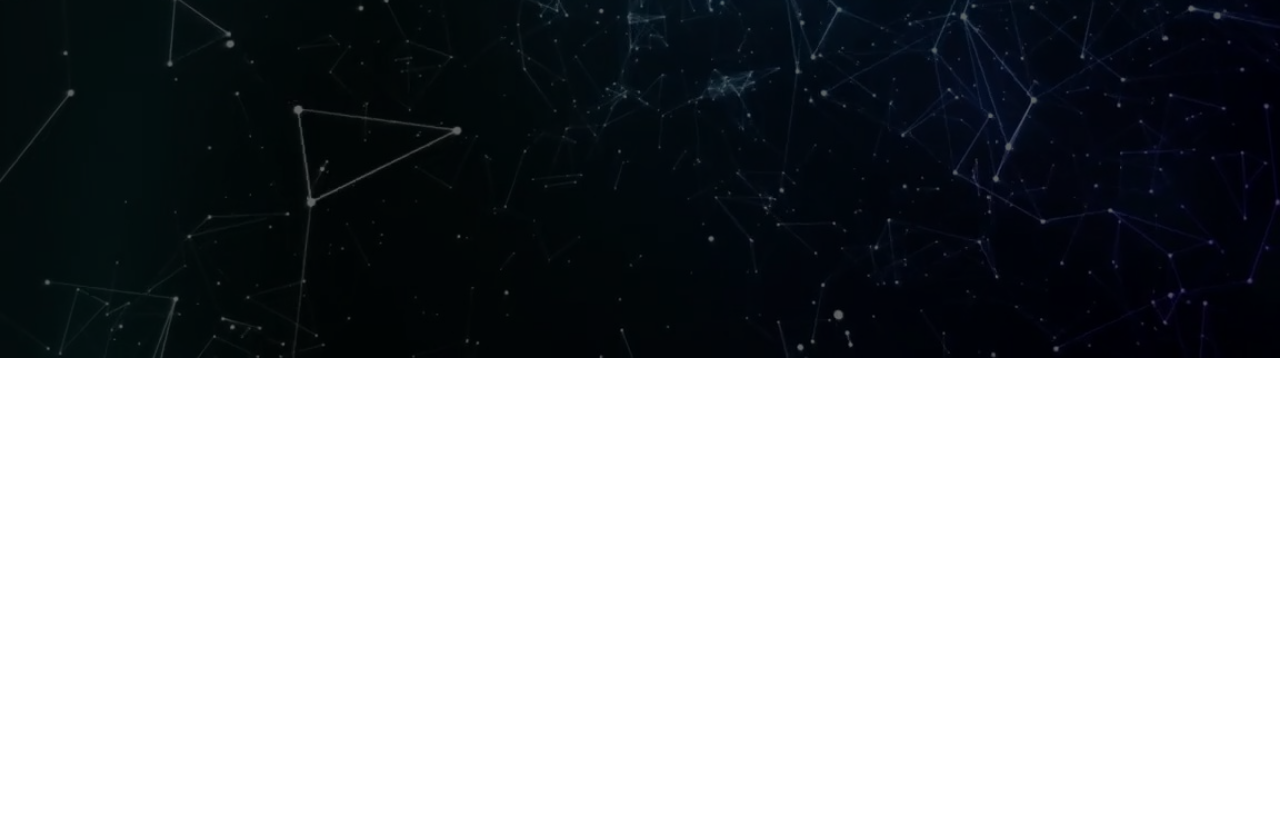
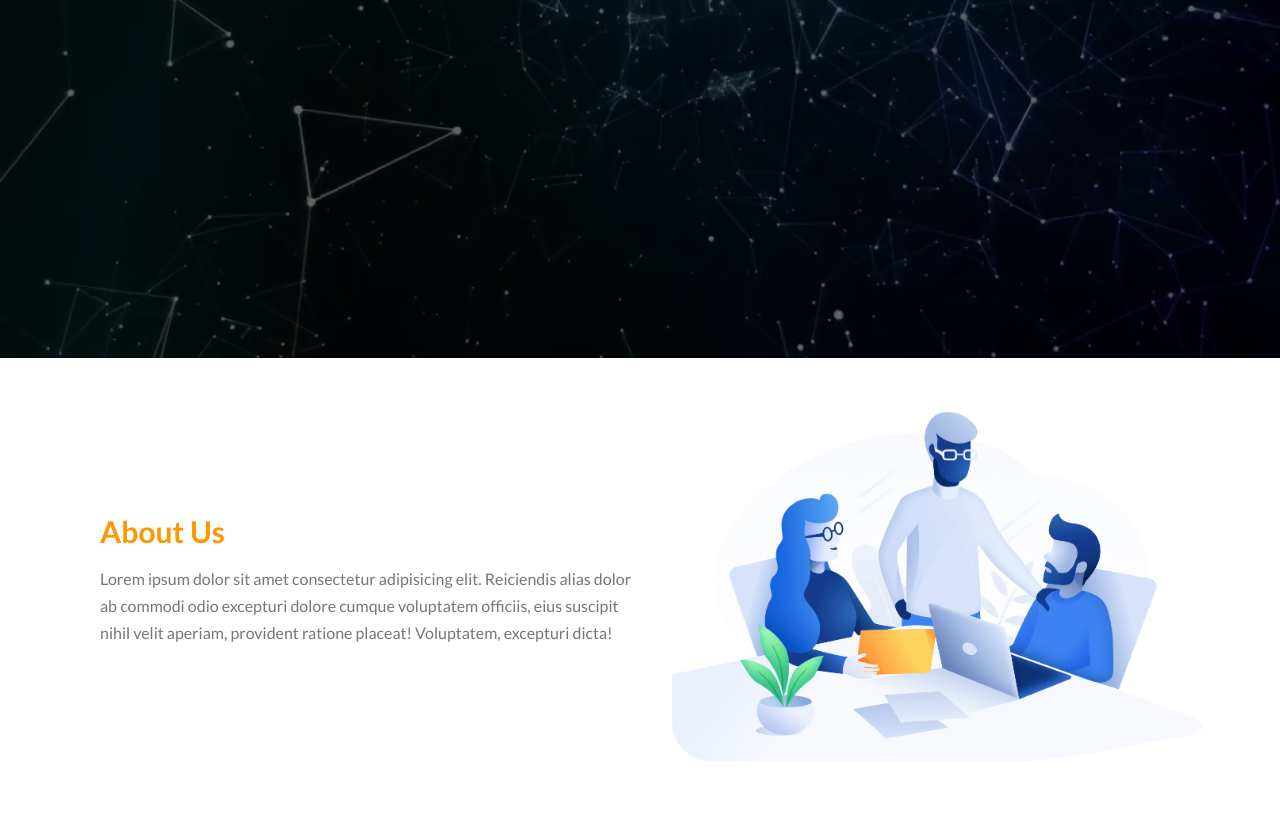
Before and after one commit to Ham47Mani/SDesign, a website: page src/html/index.pug in a window 1280 px wide. Shown: the part 442-1261 px from the top of the page. Before the commit the page ends 800 px from the top, so only its background shows below. Drawn offline with nearby package versions, Linux system fonts and the light colour scheme; files that its build step writes are made by us from their sources; files whose address does not match are found by name.

Commit message:
Add About Us Section

```diff
--- a/src/css/main.scss
+++ b/src/css/main.scss
@@ -10,7 +10,12 @@ body { font-family: 'Lato', sans-serif }
   --main-color : #FF9800;
 }
 a { text-decoration: none }
-.container { width: 90%; margin-left: auto; margin-right: auto; }
+.container {
+  width: 1170px;
+  padding-left: 15px;
+  padding-right: 15px;
+  margin: auto
+}
 // ====================================== End Global Rules ======================================
 
 
@@ -171,3 +176,36 @@ header {
   }
 }
 // ====================================== End Landing ======================================
+
+// ====================================== Start About Us ======================================
+.about-us {
+  padding-top: 50px;
+  padding-bottom: 50px;
+  .container {
+    display: flex;
+    align-items: center;
+
+    .info-box  {
+      flex: 1;
+      padding: 30px;
+      h2 {
+        font-weight: bold;
+        font-size: 30px;
+        color: var(--main-color);
+        margin: 0 0 10px;
+      }
+      p {
+        line-height: 1.7;
+        color: #767676;
+      }
+    }
+    .image-box {
+      flex: 1;
+      text-align: center;
+      img {
+        width: 100%;
+      }
+    }
+  }
+}
+// ====================================== End About Us ======================================
--- a/src/html/index.pug
+++ b/src/html/index.pug
@@ -74,7 +74,17 @@ block content
     .intro-text
       h1 We Are #[span Creative] Agency
       p Lorem ipsum dolor sit amet consectetur adipisicing elit. Minus fugiat molestiae ipsa, deleniti quidem quas!
-  //- ***************************************** End Lading ******* **********************************
+  //- ***************************************** End Lading ******************************************
+
+  //- ***************************************** Start About Us ******************************************
+  section#about.about-us
+    .container
+      .info-box
+        h2 About Us
+        p Lorem ipsum dolor sit amet consectetur adipisicing elit. Reiciendis alias dolor ab commodi odio excepturi dolore cumque voluptatem officiis, eius suscipit nihil velit aperiam, provident ratione placeat! Voluptatem, excepturi dicta!
+      .image-box
+        img(src="imgs/about/about.png", alt="About image")
+  //- ***************************************** End About Us ******************************************
 
 //-
   ====================================================================================================================
```
Also changed, not shown: dist/css/main.css, dist/imgs/about/about.png (added), dist/index.html, src/imgs/about/about.png (added), 1 other file.
